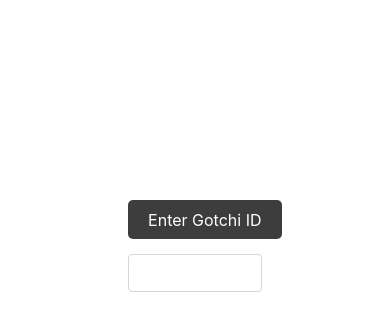
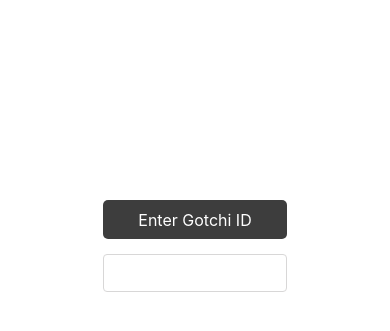
Before and after one commit to Bastion22/gotchi-explorer, a Django app: page / in a window 390 px wide. Shown: the part 150-481 px from the top of the page. Run offline with Django 4.2, Linux system fonts and the light colour scheme.

Commit message:
mobile responsive search bar adjust padding to avoid autoscale and keep size

```diff
--- a/static/css/styles.css
+++ b/static/css/styles.css
@@ -274,14 +274,14 @@ header {
 }
 @media (max-width: 463px) {
   .main-raster-home .main-sub-raster-home {
-    padding: 0em 10em 0em 10em;
+    padding: 0em 4em 0em 4em !important;
   }
   .main-raster-home .main-sub-raster-home .input-group-text {
-    width: 9.6em;
+    width: 11.5em;
     transition: 1.5s;
   }
   .main-raster-home .main-sub-raster-home .form-class {
-    width: 9.6em;
+    width: 11.5em;
     transition: 1.5s;
   }
 }
--- a/static/css/styles.scss
+++ b/static/css/styles.scss
@@ -511,16 +511,16 @@ header {
     .main-raster-home {
 
         .main-sub-raster-home {
-            padding: 0em 10em 0em 10em;
+            padding: 0em 4em 0em 4em !important;
 
             .input-group-text {
-                width: 9.6em;
+                width: 11.5em;
                 transition: 1.5s;
 
             }
 
             .form-class {
-                width: 9.6em;
+                width: 11.5em;
                 transition: 1.5s;
 
 
```
Also changed, not shown: 1 other file.
